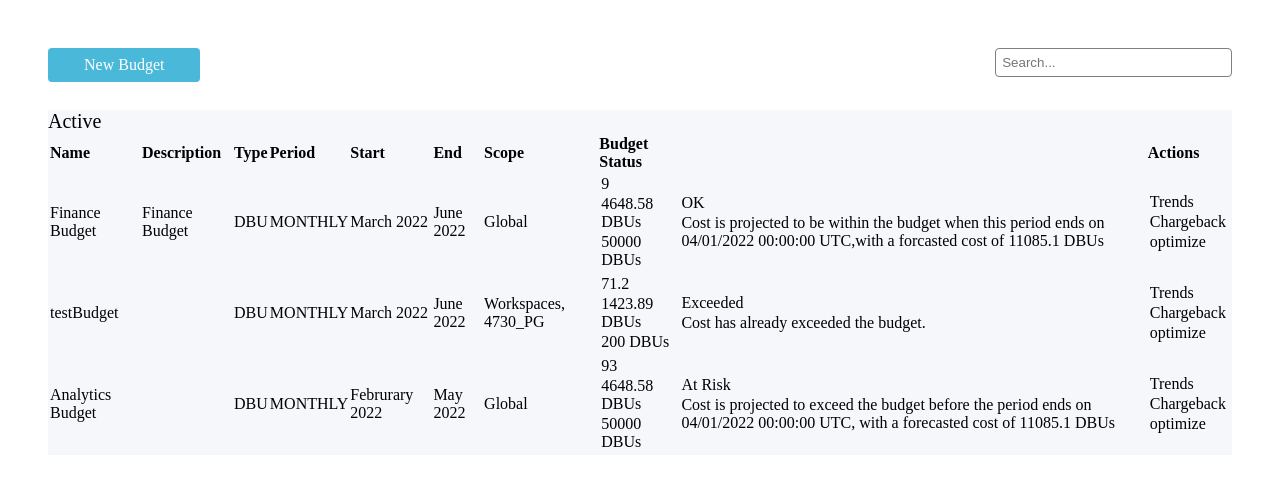
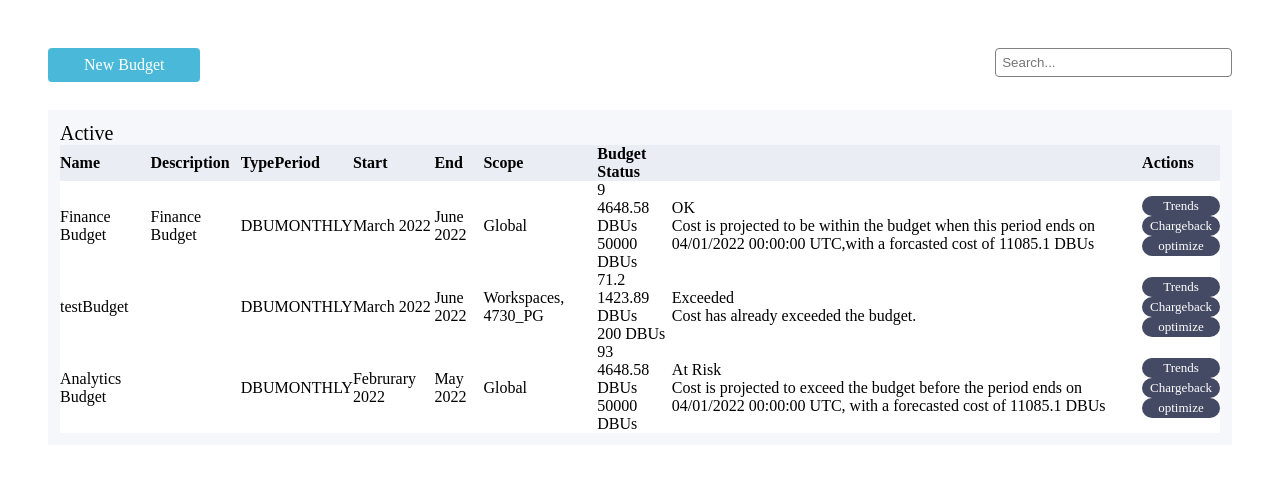
Before and after one commit to mohit2314/unravel-assignment, a Vue app: page / in a window 1280 px wide. Shown: the top 486 px of the page. Built offline with nearby package versions, Linux system fonts and the light colour scheme; some icons are missing.

Commit message:
generic tag component

```diff
--- a/src/components/TableComponent.vue
+++ b/src/components/TableComponent.vue
@@ -3,7 +3,7 @@
     <table>
       <!-- Table header -->
       <tr class="table__header-row">
-        <th v-for="(col, i) in tabularData.columns" :key="i">
+        <th colspan="3" v-for="(col, i) in tabularData.columns" :key="i">
           <span>{{ col.label }}</span
           ><span v-if="col.info"><i class="light-icon-info-circle"></i></span>
         </th>
@@ -11,30 +11,30 @@
       <!-- Table body -->
       <tbody class="table__body">
         <tr v-for="(row, j) in tabularData.rows" :key="j">
-          <td>{{ row.name }}</td>
-          <td>{{ row.description }}</td>
-          <td>{{ row.type }}</td>
-          <td>{{ row.period }}</td>
-          <td>{{ row.start }}</td>
-          <td>{{ row.end }}</td>
-          <td>{{ row.scope }}</td>
+          <td colspan="3">{{ row.name }}</td>
+          <td colspan="3">{{ row.description }}</td>
+          <td colspan="3">{{ row.type }}</td>
+          <td colspan="3">{{ row.period }}</td>
+          <td colspan="3">{{ row.start }}</td>
+          <td colspan="3">{{ row.end }}</td>
+          <td colspan="3">{{ row.scope }}</td>
           <!-- Budget Column -->
           <!-- <td v-for="item of row.budget_status">{{item}}</td> -->
-          <td>
+          <td colspan="3">
             <template >
               <tr>
-                <td>{{ row.budget_status.percentage }}</td>
+                <td colspan="3">{{ row.budget_status.percentage }}</td>
               </tr>
               <tr >
-                <td>{{ row.budget_status.cost }}</td>
+                <td colspan="3">{{ row.budget_status.cost }}</td>
               </tr>
               <tr >
-                <td>{{ row.budget_status.budget }}</td>
+                <td colspan="3">{{ row.budget_status.budget }}</td>
               </tr>
             </template>
           </td>
 
-          <td>
+          <td colspan="3">
             <tr>
                 <td>{{row.summary.status}}</td>
             </tr>
@@ -43,19 +43,19 @@
             </tr>
           </td>
           <!-- Actions -->
-<td>
+<td colspan="3">
             <tr>
-                <td>{{row.actions[0]}}</td>
+                <td><TagComponent :value="row.actions[0]"/></td>
             </tr>
             <tr>
-                <td>{{row.actions[1]}}</td>
+                <td><TagComponent :value="row.actions[1]"/></td>
             </tr>
             <tr>
-                <td>{{row.actions[2]}}</td>
+                <td><TagComponent :value="row.actions[2]"/></td>
             </tr>
           </td>
           <!-- Edit & Delete option -->
-          <td><span><i class="light-icon-pencil"></i></span><span><i class="light-icon-trash"></i></span></td>
+          <td colspan="2"><span><i class="light-icon-pencil"></i></span><span><i class="light-icon-trash"></i></span></td>
         </tr>
       </tbody>
     </table>
@@ -65,27 +65,44 @@
 
 <script>
 import sampleData from "@/sample-data/sampleData.json";
+import TagComponent from "@/components/TagComponent.vue";
 export default {
   data() {
     return {
       tabularData: sampleData,
     };
   },
+  components:{
+    TagComponent
+  }
 };
 </script>
 
 <style lang='scss'>
+
+table, tr, td,th{
+border: none;
+ border-collapse: collapse;
+}
+table{
+padding: 8px;
+
+
 .table__header-row {
   //   display: flex;
   //   align-items: center;
+  background-color: #EAEEF4;
   th {
     text-align: left;
   }
 }
 
 .table__body {
+    background-color: #fff;
   td {
     text-align: left;
   }
 }
+}
+
 </style>
--- /dev/null
+++ b/src/components/TagComponent.vue
@@ -0,0 +1,36 @@
+<template>
+  <div class="tag__component" :style="{'background-color':backgroundColor,'border-radius':borderRadius+'px','color':fontColor}">
+<span>{{value}}</span>
+  </div>
+</template>
+
+<script>
+export default {
+props:{
+    value:{
+        type:String
+    },
+    borderRadius:{
+        type:Number,
+        default:16
+    },
+    backgroundColor:{
+        type:String,
+        default:'#444964'
+    },
+    fontColor:{
+        type:String,
+        default:'#fff'
+    }
+}
+}
+</script>
+
+<style lang="scss">
+.tag__component{
+padding: 2px 8px;
+font-size: 13px;
+text-align: center;
+}
+
+</style>
--- a/src/sample-data/sampleData.json
+++ b/src/sample-data/sampleData.json
@@ -38,6 +38,10 @@
         },
         {
             "label":"Actions",
+            "info":""
+        },
+        {
+            "label":"",
             "info":""
         }
     ],
--- a/src/views/HomeView.vue
+++ b/src/views/HomeView.vue
@@ -62,6 +62,7 @@ export default {
 
   .main__table__section {
     background-color: #f5f7fa;
+    padding: 12px;
 
     .section__header{
       display: flex;
```
